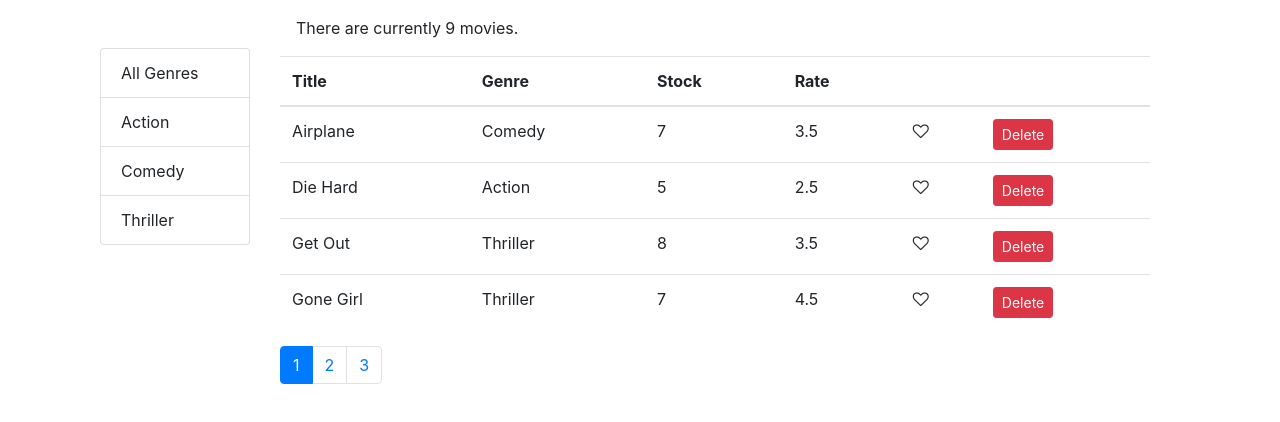
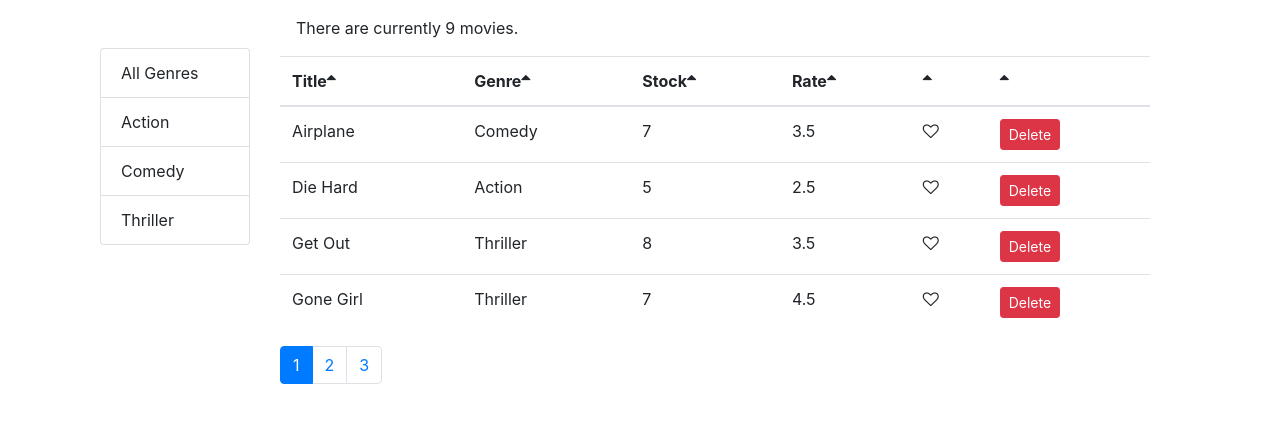
Before and after one commit to Fraser123456/VidlyReactAp, a React (Create React App) app in the folder vidly/: page / in a window 1280 px wide. Shown: the top 422 px of the page. Built offline with nearby package versions, Linux system fonts and the light colour scheme.

Commit message:
trying to add the sort icon

```diff
--- a/vidly/src/component/common/tableBody.jsx
+++ b/vidly/src/component/common/tableBody.jsx
@@ -1,5 +1,5 @@
-import React, { Component } from 'react';
-import _ from 'lodash';
+import React, { Component } from "react";
+import _ from "lodash";
 
 class TableBody extends Component {
   renderCell = (item, column) => {
@@ -8,15 +8,21 @@ class TableBody extends Component {
     return _.get(item, column.path);
   };
 
+  createKey = (item, column) => {
+    return item._id + (column.path || column.key);
+  };
+
   render() {
     const { data, columns } = this.props;
 
     return (
       <tbody>
         {data.map((item) => (
-          <tr>
+          <tr key={item._id}>
             {columns.map((column) => (
-              <td>{this.renderCell(item, column)}</td>
+              <td key={this.createKey(item, column)}>
+                {this.renderCell(item, column)}
+              </td>
             ))}
           </tr>
         ))}
--- a/vidly/src/component/common/tableHeader.jsx
+++ b/vidly/src/component/common/tableHeader.jsx
@@ -1,4 +1,4 @@
-import React, { Component } from 'react';
+import React, { Component } from "react";
 
 //Columns : array
 //SortColumn
@@ -8,13 +8,24 @@ class TableHeader extends Component {
   raiseSort = (path) => {
     const sortColumn = { ...this.props.sortColumn };
     if (sortColumn.path === path)
-      sortColumn.order = sortColumn.order === 'asc' ? 'desc' : 'asc';
+      sortColumn.order = sortColumn.order === "asc" ? "desc" : "asc";
     else {
       sortColumn.path = path;
-      sortColumn.order = 'asc';
+      sortColumn.order = "asc";
     }
 
     this.props.onSort(sortColumn);
+  };
+
+  renderSortIcon = (column) => {
+    const { sortColumn } = this.props;
+    debugger;
+    // if (column.path !== sortColumn) return null;
+    if (sortColumn.order === "asc") {
+      return <i className="fa fa-sort-asc"></i>;
+    }
+
+    return <i className="fa af-sort-desc"></i>;
   };
 
   render() {
@@ -27,6 +38,7 @@ class TableHeader extends Component {
               onClick={() => this.raiseSort(column.path)}
             >
               {column.lable}
+              {this.renderSortIcon(column)}
             </th>
           ))}
         </tr>
```
Also changed, not shown: vidly/src/component/moviesTable.jsx (+11 -11 lines), 1 other file (tests, documents, lock files or other folders).
